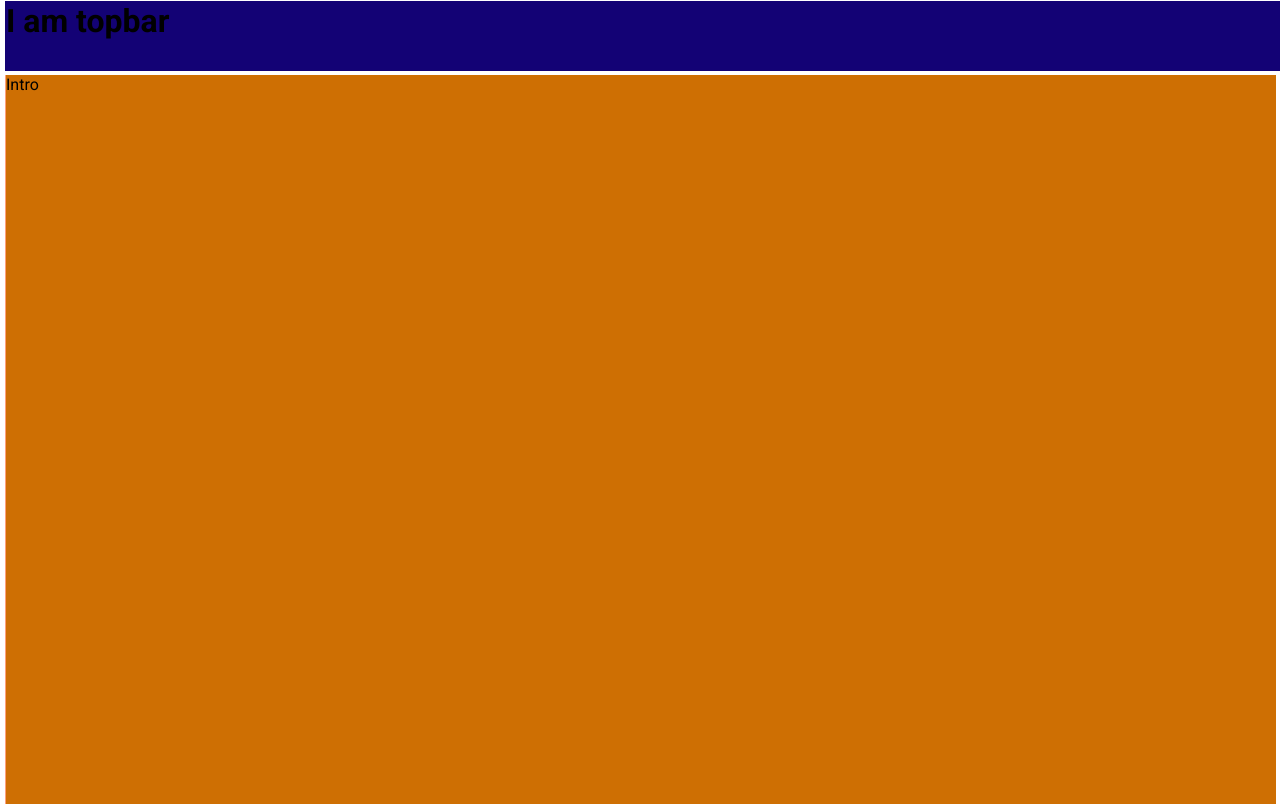
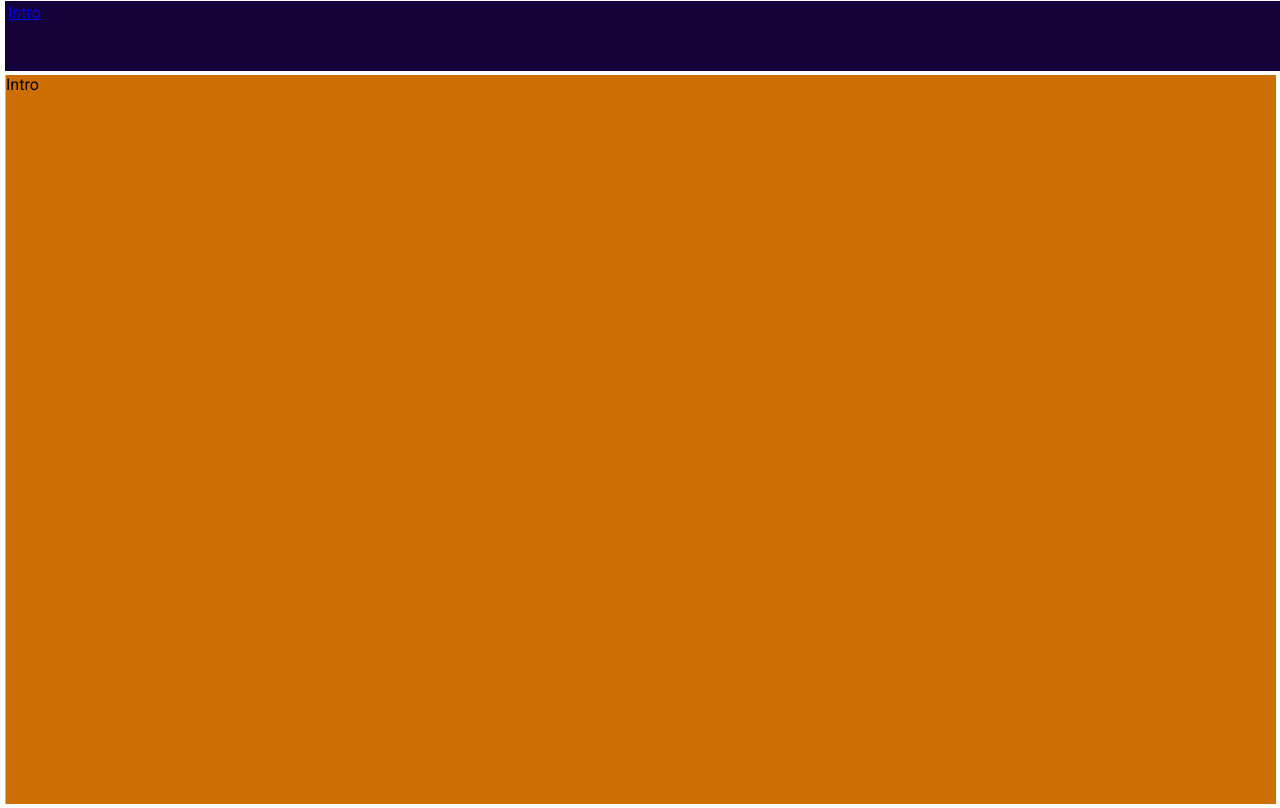
Before and after one commit to joshitrigun/react_portfolio, a React (Create React App) app: page / in a window 1280 px wide. Built offline with nearby package versions, Linux system fonts and the light colour scheme.

Commit message:
basic ui setup

```diff
--- a/src/App.scss
+++ b/src/App.scss
@@ -11,6 +11,7 @@
     background-color: lightsalmon;
     position: relative;
     top: 70px;
+    scroll-behavior: smooth;
     scroll-snap-type: y mandatory;
     scrollbar-width: none;
     &::-webkit-scrollbar {
--- a/src/components/contact/Contact.jsx
+++ b/src/components/contact/Contact.jsx
@@ -2,7 +2,11 @@ import React from "react";
 import "./Contact.scss";
 
 const Contact = () => {
-  return <div className="contact">Contact</div>;
+  return (
+    <div className="contact" id="contact_id">
+      Contact
+    </div>
+  );
 };
 
 export default Contact;
--- a/src/components/intro/Intro.jsx
+++ b/src/components/intro/Intro.jsx
@@ -2,7 +2,11 @@ import React from "react";
 import "./Intro.scss";
 
 const Intro = () => {
-  return <div className="intro">Intro</div>;
+  return (
+    <div className="intro" id="intro_id">
+      Intro
+    </div>
+  );
 };
 
 export default Intro;
--- a/src/components/portfolio/Portfolio.jsx
+++ b/src/components/portfolio/Portfolio.jsx
@@ -1,7 +1,11 @@
 import React from "react";
 import "./Portfolio.scss";
 const Portfolio = () => {
-  return <div className="portfolio">Portfolio</div>;
+  return (
+    <div className="portfolio" id="portfolio_id">
+      Portfolio
+    </div>
+  );
 };
 
 export default Portfolio;
--- a/src/components/testimonials/Testimonials.jsx
+++ b/src/components/testimonials/Testimonials.jsx
@@ -2,7 +2,11 @@ import React from "react";
 import "./Testimonials.scss";
 
 const Testimonials = () => {
-  return <div className="testimonials">Testimonials</div>;
+  return (
+    <div className="testimonials" id="testimonials_id">
+      Testimonials
+    </div>
+  );
 };
 
 export default Testimonials;
--- a/src/components/topbar/Topbar.jsx
+++ b/src/components/topbar/Topbar.jsx
@@ -4,7 +4,12 @@ import "./Topbar.scss";
 const Topbar = () => {
   return (
     <div className="topbar">
-      <h1>I am topbar</h1>
+      <div className="wrapper">
+        <div className="left">
+          <a href="#intro_id">Intro</a>
+        </div>
+        <div className="right"></div>
+      </div>
     </div>
   );
 };
--- a/src/components/topbar/Topbar.scss
+++ b/src/components/topbar/Topbar.scss
@@ -1,5 +1,7 @@
+@import "../../Global.scss";
+
 .topbar {
-  background-color: #130275;
+  background-color: #15023a;
   width: 100%;
   height: 70px;
   position: fixed;
--- a/src/components/works/Works.jsx
+++ b/src/components/works/Works.jsx
@@ -2,7 +2,11 @@ import React from "react";
 import "./Works.scss";
 
 const Works = () => {
-  return <div className="works">Works</div>;
+  return (
+    <div className="works" id="works_id">
+      Works
+    </div>
+  );
 };
 
 export default Works;
```
